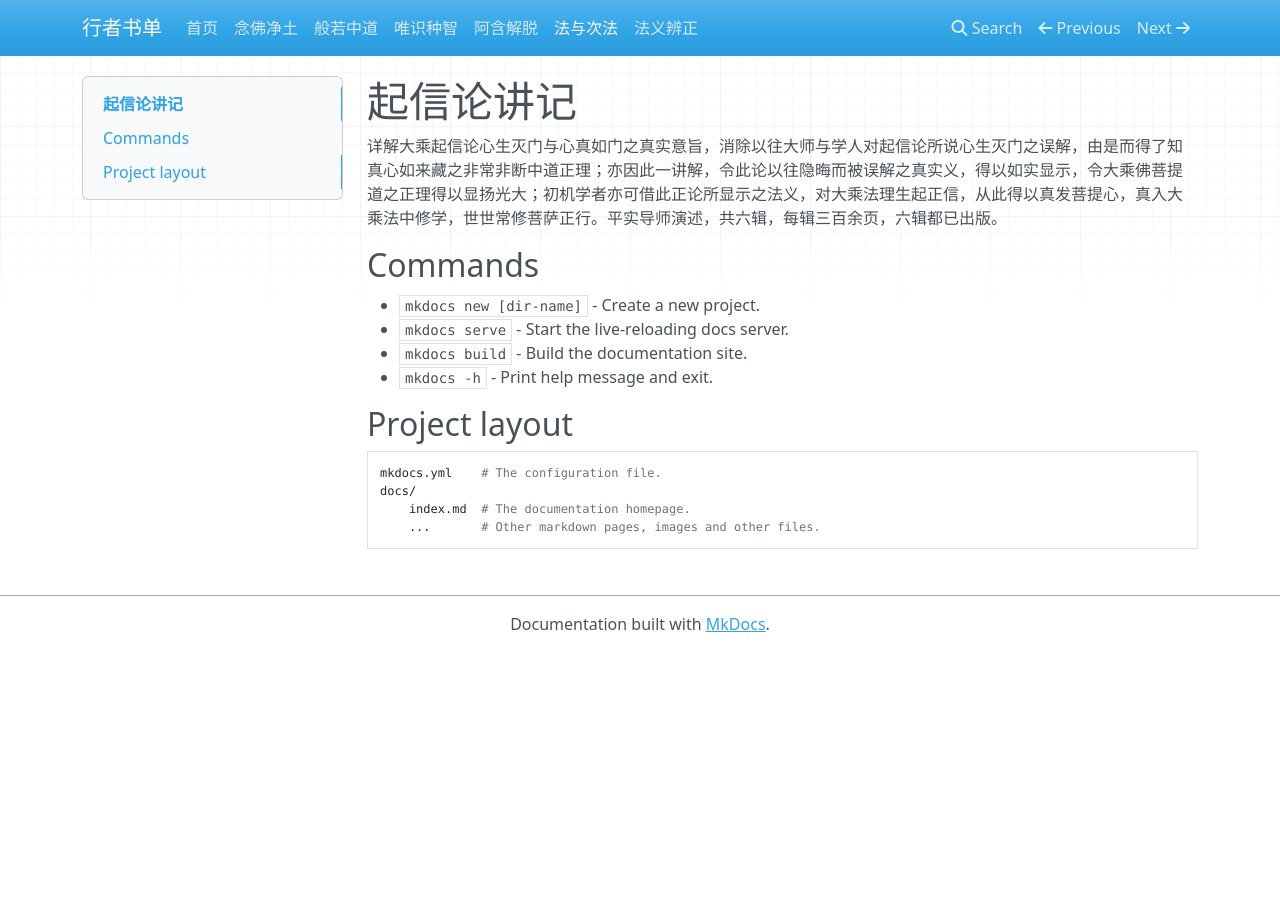
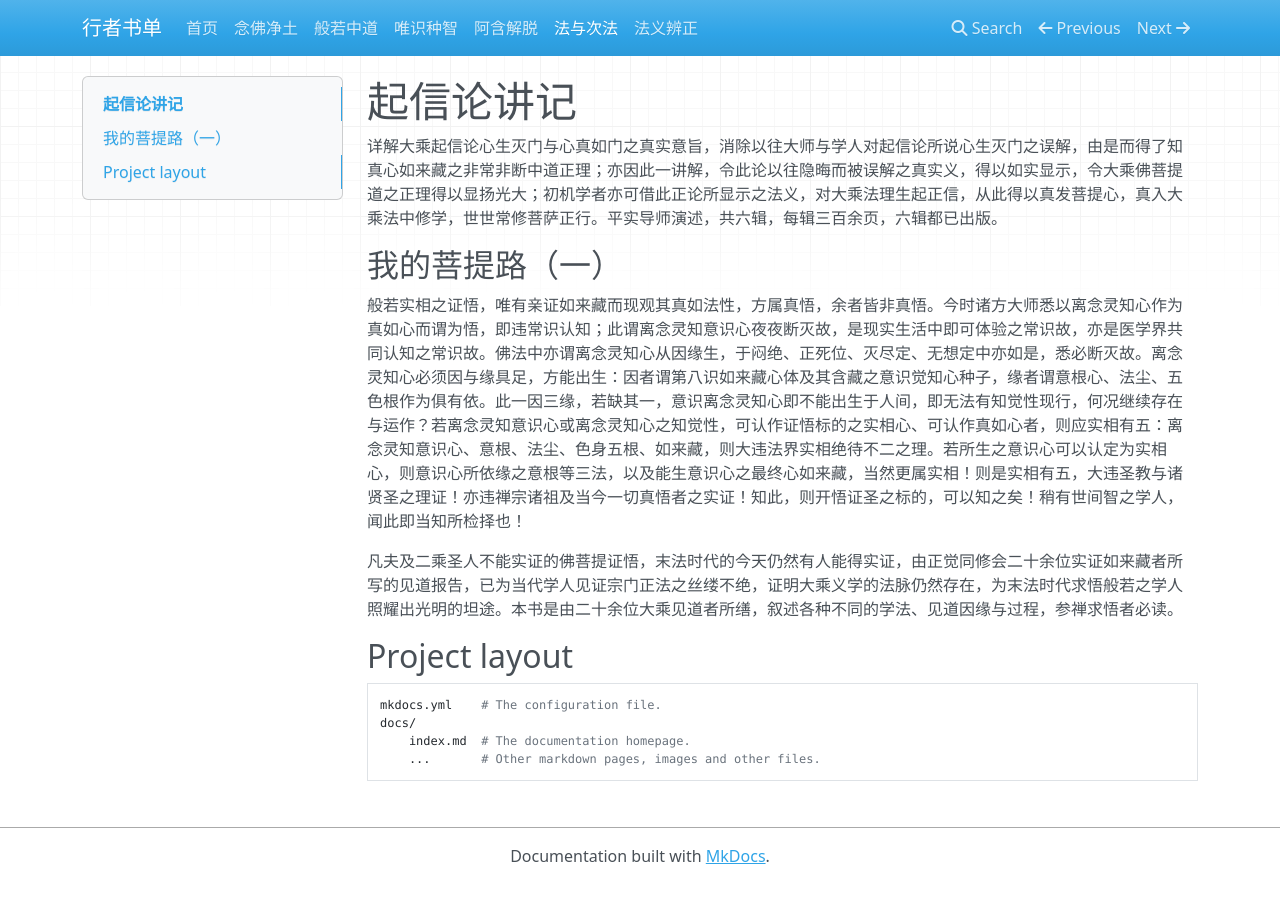
Before and after one commit to treemp3/fofabook, an MkDocs documentation site: the page built from docs/cifa.md, in a window 1280 px wide. Built offline with MkDocs 1.6.1, drawn with Linux system fonts in a browser that asks for light colours; nearby versions of some CDN libraries.

Commit message:
调整顺序

```diff
--- a/docs/cifa.md
+++ b/docs/cifa.md
@@ -2,12 +2,11 @@
 
 详解大乘起信论心生灭门与心真如门之真实意旨，消除以往大师与学人对起信论所说心生灭门之误解，由是而得了知真心如来藏之非常非断中道正理；亦因此一讲解，令此论以往隐晦而被误解之真实义，得以如实显示，令大乘佛菩提道之正理得以显扬光大；初机学者亦可借此正论所显示之法义，对大乘法理生起正信，从此得以真发菩提心，真入大乘法中修学，世世常修菩萨正行。平实导师演述，共六辑，每辑三百余页，六辑都已出版。
 
-## Commands
+## 我的菩提路（一）
 
-* `mkdocs new [dir-name]` - Create a new project.
-* `mkdocs serve` - Start the live-reloading docs server.
-* `mkdocs build` - Build the documentation site.
-* `mkdocs -h` - Print help message and exit.
+般若实相之证悟，唯有亲证如来藏而现观其真如法性，方属真悟，余者皆非真悟。今时诸方大师悉以离念灵知心作为真如心而谓为悟，即违常识认知；此谓离念灵知意识心夜夜断灭故，是现实生活中即可体验之常识故，亦是医学界共同认知之常识故。佛法中亦谓离念灵知心从因缘生，于闷绝、正死位、灭尽定、无想定中亦如是，悉必断灭故。离念灵知心必须因与缘具足，方能出生：因者谓第八识如来藏心体及其含藏之意识觉知心种子，缘者谓意根心、法尘、五色根作为俱有依。此一因三缘，若缺其一，意识离念灵知心即不能出生于人间，即无法有知觉性现行，何况继续存在与运作？若离念灵知意识心或离念灵知心之知觉性，可认作证悟标的之实相心、可认作真如心者，则应实相有五：离念灵知意识心、意根、法尘、色身五根、如来藏，则大违法界实相绝待不二之理。若所生之意识心可以认定为实相心，则意识心所依缘之意根等三法，以及能生意识心之最终心如来藏，当然更属实相！则是实相有五，大违圣教与诸贤圣之理证！亦违禅宗诸祖及当今一切真悟者之实证！知此，则开悟证圣之标的，可以知之矣！稍有世间智之学人，闻此即当知所检择也！
+
+凡夫及二乘圣人不能实证的佛菩提证悟，末法时代的今天仍然有人能得实证，由正觉同修会二十余位实证如来藏者所写的见道报告，已为当代学人见证宗门正法之丝缕不绝，证明大乘义学的法脉仍然存在，为末法时代求悟般若之学人照耀出光明的坦途。本书是由二十余位大乘见道者所缮，叙述各种不同的学法、见道因缘与过程，参禅求悟者必读。
 
 ## Project layout
 
```
Also changed, not shown: docs/ahan.md (+2 -5 lines), docs/bianzheng.md (+4 -0 lines), docs/bore.md (+6 -2 lines).
